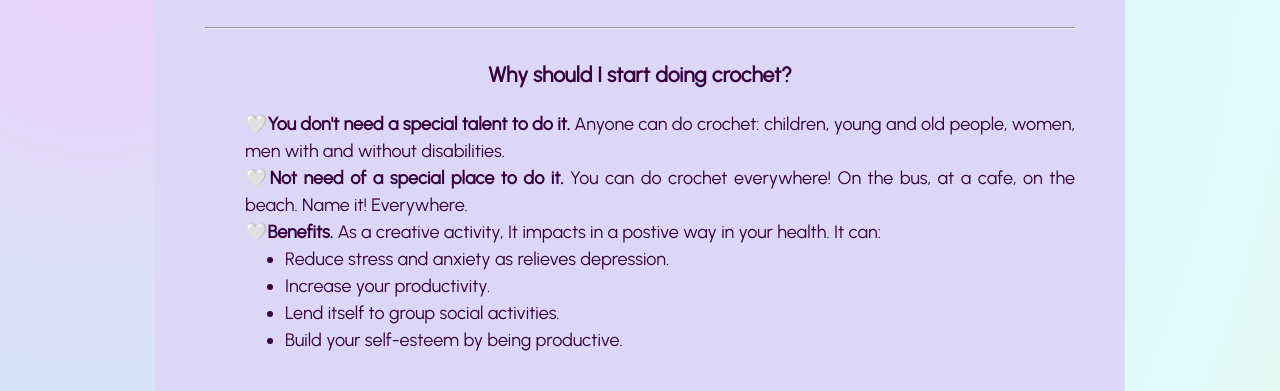
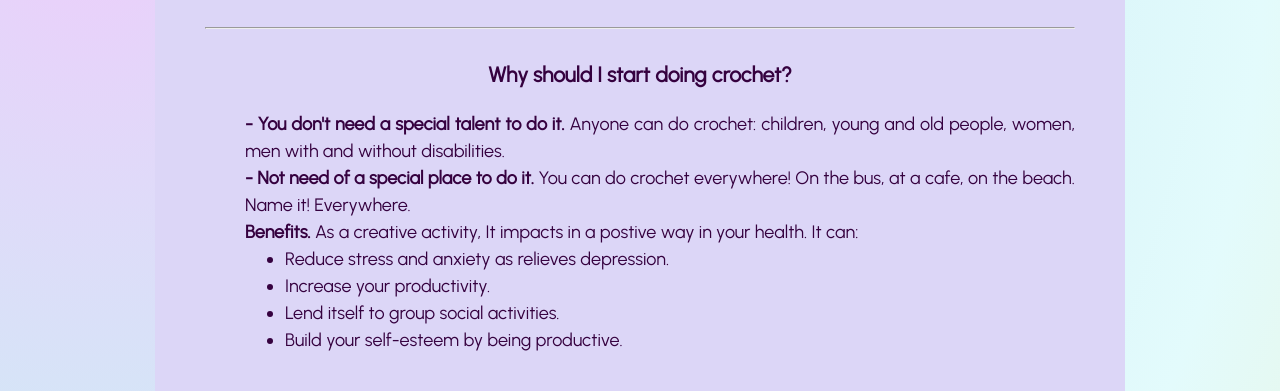
Before and after one commit to gianninalev/crochet-hobby-landpage, a plain HTML site: page index.html in a window 1280 px wide. Shown: the part 817-1208 px from the top of the page. Drawn offline with Linux system fonts and the light colour scheme.

Commit message:
Update index.html

```diff
--- a/index.html
+++ b/index.html
@@ -35,17 +35,17 @@
 
     <ul>
       <li>
-        🤍<strong>You don't need a special talent to do it.</strong>
+        <strong>- You don't need a special talent to do it.</strong>
         Anyone can do crochet: children, young and old people, women, men with
         and without disabilities.
       </li>
       <li>
-        🤍<strong>Not need of a special place to do it.</strong> You can do
+        <strong>- Not need of a special place to do it.</strong> You can do
         crochet everywhere! On the bus, at a cafe, on the beach. Name it!
         Everywhere.
       </li>
       <li>
-        🤍<strong>Benefits.</strong> As a creative activity, It impacts in a
+        <strong>Benefits.</strong> As a creative activity, It impacts in a
         postive way in your health. It can:
 
         <ul class="benefits-list">
```
